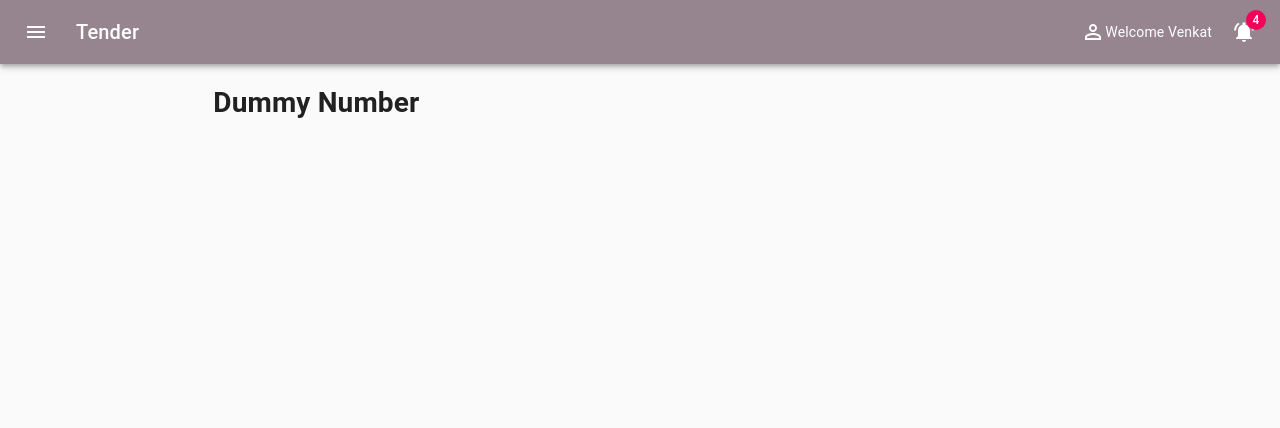
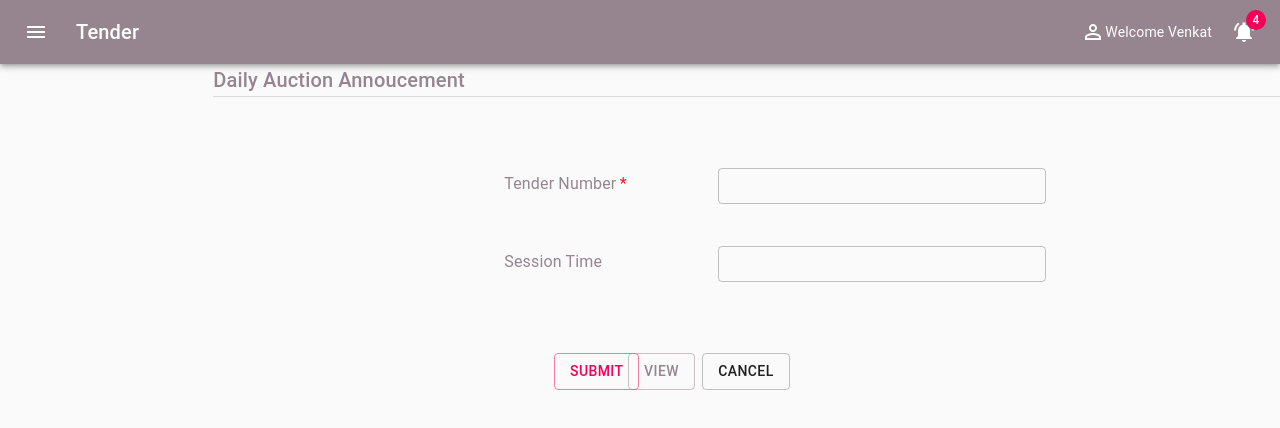
Before and after one commit to venkateshnatraj/tenderapp, a React app: page /dummynumber in a window 1280 px wide. Shown: the top 428 px of the page. Built offline with nearby package versions, Linux system fonts and the light colour scheme.

Commit message:
implemented dummy number page

```diff
--- a/src/App.js
+++ b/src/App.js
@@ -23,7 +23,6 @@ function App() {
                 <Route path="/dailyauctionview" component={DailyAuctionView} />
                 <Route path="/samplereport" component={SampleReport} />
                 <Route path="/dailyauction" component={DailyAuction} />
-                <Route path="/" exact component={DailyAuction} />
               </Switch>
             </Layout>
           </ThemeProvider>
--- a/src/components/tender/dummyNumberEntry.js
+++ b/src/components/tender/dummyNumberEntry.js
@@ -1,9 +1,97 @@
-import React, { Fragment } from 'react'
+import React, { Fragment, useState, useContext } from 'react'
+import { Typography, Grid, Paper, Divider, Button } from '@material-ui/core'
+import InputField from '../controls/inputField'
+import { makeStyles } from '@material-ui/core/styles';
+import { red } from '@material-ui/core/colors';
+import {store}  from  '../../store/store' ;
+import 'whatwg-fetch'
 
+const useStyles = makeStyles((theme) => ({
+  textfield: {
+    height: 16 ,
+    marginTop:-2 ,
+    maxWidth:1000
+  },
+  root: {
+    maxWidth: 400,
+    '& > * + *': {
+      marginTop: theme.spacing(2),
+    },
+    background: red,
+    backgroundColor:red,
+    color:red,
+  },
+
+}));
 const DummyNumberEntry = () => {
+  const classes = useStyles()
+
+  const {state , dispatch} =  useContext(store);
+
+
+
+  const onTextChange=(e) =>{
+     //console.log(e.target.value)
+     const value = { id: e.target.id, value :e.target.value }
+     dispatch({ type: 'setDummyNumber', payload: value })
+     console.log(state)
+  }
+  const submit = async()=>{
+    const requestData = state.dummyNumberEntry
+
+    let options = {
+      method: 'POST',
+      headers: {
+        'Content-Type': 'application/json'
+      },
+      body: JSON.stringify(requestData)
+    }
+    //options = { ...options, ...{ body: JSON.stringify(requestData) } }
+    //const url = `${config.baseApiUrl}${`dummyNumber.json}`
+     const url ='https://react-burger-api-36179.firebaseio.com/dummyNumber.json'
+    const response = await fetch(url,options)
+    //console.log(response)
+    if (!response.ok) {
+      throw new Error(`${response.status} ${response.statusText}`)
+    }
+   // console.log(response)
+    const data = await response.json()
+    console.log(data)
+  }
+
   return (
     <Fragment>
-      <h1>Dummy Number</h1>
+         <Typography variant="h6" className ={classes.root} color="primary" align="left" >Daily Auction Annoucement</Typography>
+          <Divider/>
+          <br/>
+          <br/>
+          <br/>
+          <Typography variant="h6" className ={classes.root} color="secondary" align="right" >{ }</Typography>
+        <Grid item container>
+              <Grid item xs={1} sm={3}  />
+              <Grid item xs={12} sm={9} lg={5}>
+                  <InputField id="tenderNumber" name ="Tender Number" value ={state.dummyNumberEntry.tenderNumber}  onHandleChange={(e)=> onTextChange(e) }  isRequired = {true} ></InputField>
+                  <InputField id="sessionTime" name ="Session Time" value ={state.dummyNumberEntry.sessionTime} onHandleChange={(e)=> onTextChange(e) }  ></InputField>
+
+                  <br/>
+                  <br/>
+                  <br/>
+                  <Grid item container>
+                    <Grid item xs={2} sm={1} lg={2}>
+                    </Grid>
+                    <Grid item xs={2} sm={3} lg={2} >
+                        <Button variant="outlined" color="secondary" onClick={()=>submit()}>Submit</Button>
+                    </Grid>
+
+                    <Grid item xs={1} sm={3} lg={2} >
+                        <Button variant="outlined" color="primary" onClick={()=>goToView()}>View</Button>
+                    </Grid>
+                    <Grid item xs={2} sm={3} lg={2} >
+                        <Button variant="outlined" onClick={(e)=>cancel(e)}>Cancel</Button>
+                    </Grid>
+                  </Grid>
+              </Grid>
+        </Grid>
     </Fragment>
   )
 }
--- a/src/store/store.js
+++ b/src/store/store.js
@@ -2,7 +2,8 @@ import React, { createContext, useReducer } from 'react'
 
 const initialState = {
   masterData: {
-    commodity: []
+    commodity: [],
+    Tax: []
   },
   tenderDailyAuction: {
     tenderDate: new Date(),
@@ -16,6 +17,10 @@ const initialState = {
     inTime: '',
     outTime: '',
     bidRate: ''
+  },
+  dummyNumberEntry :{
+    tenderNumber: '',
+    sessionTime: '',
   }
 }
 const store = createContext(initialState)
@@ -37,10 +42,19 @@ const reducer = (state, action) => {
         // console.log(action.payload )
         master.masterData = { ...action.payload }
         return { ...state, ...master }
+    case 'setDummyNumber':
+      //console.log(action.payload);
+      const dummy= { ...state }
+      dummy.dummyNumberEntry[action.payload.id] = action.payload.value
+      // Object.assign(state, dummy)
+      // return state
+      return { ...state, ...dummy }
     default:
       return state
   }
 }
+
+
 
 const StateProvider = ({ children }) => {
   const [state, dispatch] = useReducer(reducer, initialState)
```
